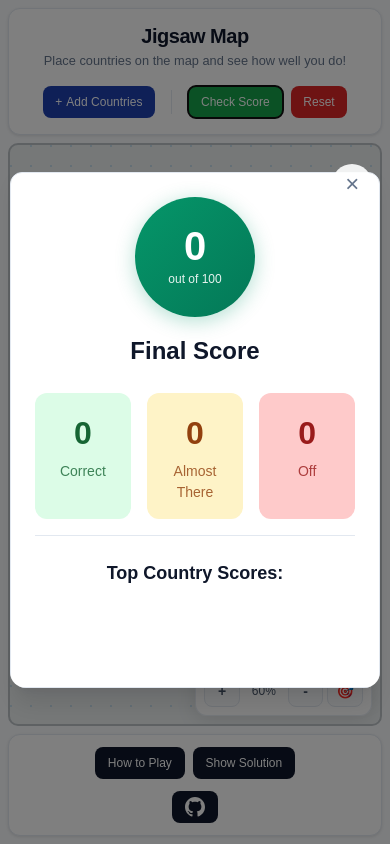
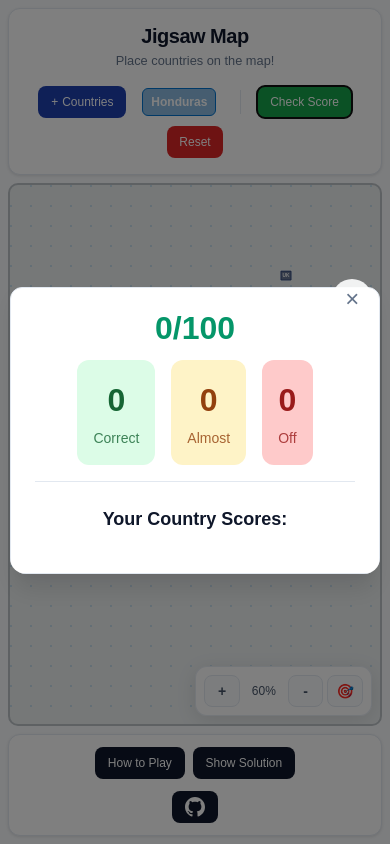
Before and after one commit to error-magnet/jigsaw-map, a React (Vite) app: page / in a window 390 px wide. Both pictures are taken after a click on the button "Check Score". Built offline with nearby package versions, Linux system fonts and the light colour scheme.

Commit message:
fixed drag on mobile

```diff
--- a/src/App.css
+++ b/src/App.css
@@ -160,6 +160,23 @@
   height: 24px;
   background-color: #e2e8f0;
   margin: 0 0.5rem;
+}
+
+/* Random Country Container */
+.random-country-container {
+  display: flex;
+  align-items: center;
+  margin: 0 0.5rem;
+}
+
+.country-block.header-country {
+  margin: 0;
+  cursor: grab;
+  font-size: 0.75rem;
+  padding: 0.25rem 0.5rem;
+  border-radius: 6px;
+  font-weight: 600;
+  white-space: nowrap;
 }
 
 .zoom-controls {
@@ -448,59 +465,29 @@
   margin-top: 1rem;
 }
 
-.total-score {
-  text-align: center;
+.score-summary {
   margin-bottom: 1.5rem;
   padding-bottom: 1rem;
   border-bottom: 1px solid #e2e8f0;
 }
 
-.score-circle {
-  width: 120px;
-  height: 120px;
-  border-radius: 50%;
-  background: linear-gradient(135deg, #059669, #047857);
+.score-header {
   display: flex;
-  flex-direction: column;
   align-items: center;
-  justify-content: center;
-  margin: 0 auto 1rem auto;
-  box-shadow: 0 4px 20px rgba(5, 150, 105, 0.3);
+  justify-content: space-between;
+  gap: 2rem;
 }
 
-.score-circle .score-number {
+.score-number-horizontal {
   font-size: 2.5rem;
   font-weight: 700;
-  color: white;
+  color: #059669;
   line-height: 1;
 }
 
-.score-circle .score-label {
-  font-size: 0.75rem;
-  color: rgba(255, 255, 255, 0.9);
-  font-weight: 500;
-  margin-top: 0.25rem;
-}
-
-.total-score h2 {
-  color: #0f172a;
-  margin: 0;
-  font-size: 1.5rem;
-  font-weight: 600;
-}
-
-.total-score p {
-  color: #64748b;
-  font-size: 1.125rem;
-  font-weight: 500;
-  margin: 0.5rem 0 0 0;
-}
-
-.performance-stats {
+.performance-stats-horizontal {
   display: flex;
-  justify-content: space-between;
-  gap: 1rem;
-  margin-top: 1.5rem;
+  gap: 1.5rem;
 }
 
 .stat-item {
@@ -888,6 +875,21 @@
     margin: 0;
   }
 
+  .score-header {
+    flex-direction: column;
+    gap: 1rem;
+    text-align: center;
+  }
+
+  .performance-stats-horizontal {
+    justify-content: center;
+    gap: 1rem;
+  }
+
+  .score-number-horizontal {
+    font-size: 2rem;
+  }
+
   .help-modal {
     min-width: 95vw;
     max-width: 95vw;
--- a/src/components/CountryBlock.jsx
+++ b/src/components/CountryBlock.jsx
@@ -129,14 +129,14 @@ const CountryBlock = ({ country, onPositionChange, isPlaced, position, index, on
 
   return (
     <div
-      className={`country-block ${isDragging ? 'dragging' : ''}`}
+      className={`country-block ${isDragging ? 'dragging' : ''} ${!isPlaced ? 'header-country' : ''}`}
       style={{
         backgroundColor: backgroundColor,
         borderColor: country.color,
         color: textColor,
         position: isPlaced ? 'absolute' : 'relative',
-        left: position?.x || 0,
-        top: position?.y || 0,
+        left: isPlaced ? (position?.x || 0) : 'auto',
+        top: isPlaced ? (position?.y || 0) : 'auto',
         cursor: 'grab'
       }}
       onMouseDown={handleStart}
--- a/src/components/GameBoard.jsx
+++ b/src/components/GameBoard.jsx
@@ -40,6 +40,7 @@ const GameBoard = () => {
   const [solutionShown, setSolutionShown] = useState(false);
   const [showHelpModal, setShowHelpModal] = useState(false);
   const [showCountriesModal, setShowCountriesModal] = useState(false);
+  const [currentRandomCountry, setCurrentRandomCountry] = useState(null);
 
   const handlePositionChange = (countryName, position) => {
     setUserPositions(prev => ({
@@ -76,6 +77,28 @@ const GameBoard = () => {
     });
     setUserPositions(solutionPositions);
     setSolutionShown(true);
+  };
+
+  const getRandomCountry = () => {
+    const unplacedCountries = countries.filter(country => !userPositions[country.name]);
+    if (unplacedCountries.length === 0) {
+      setCurrentRandomCountry(null);
+      return null;
+    }
+    const randomIndex = Math.floor(Math.random() * unplacedCountries.length);
+    const randomCountry = unplacedCountries[randomIndex];
+    setCurrentRandomCountry(randomCountry);
+    return randomCountry;
+  };
+
+  const handleRandomCountryPlace = () => {
+    if (currentRandomCountry) {
+      handlePositionChange(currentRandomCountry.name, { x: 120, y: 20 });
+      resetZoom();
+      window.scrollTo({ top: 0, behavior: 'smooth' });
+      // Get next random country
+      setTimeout(() => getRandomCountry(), 100);
+    }
   };
 
   // Helper function to get distance between two touches
@@ -207,12 +230,17 @@ const GameBoard = () => {
     }
   }, [isPanning, lastMousePos, lastTouchDistance, handleZoom, handlePan]);
 
+  // Initialize random country on component mount and when countries change
+  useEffect(() => {
+    getRandomCountry();
+  }, [userPositions]);
+
   return (
     <div className="game-container">
       <div className="game-header">
         <div className="header-content">
           <h1>Jigsaw Map</h1>
-          <p>Place countries on the map and see how well you do!</p>
+          <p>Place countries on the map!</p>
         </div>
 
         <div className="header-controls">
@@ -220,8 +248,26 @@ const GameBoard = () => {
             className="btn-countries"
             onClick={() => setShowCountriesModal(true)}
           >
-            <span className="plus-icon">+</span> Add Countries
+            <span className="plus-icon">+</span> Countries
           </button>
+          {currentRandomCountry && (
+            <div className="random-country-container">
+              <CountryBlock
+                country={currentRandomCountry}
+                onPositionChange={(countryName, position) => {
+                  handlePositionChange(countryName, position);
+                  resetZoom();
+                  window.scrollTo({ top: 0, behavior: 'smooth' });
+                  setTimeout(() => getRandomCountry(), 100);
+                }}
+                isPlaced={false}
+                position={null}
+                index={-1}
+                onPan={handlePan}
+                gameBoardRef={gameBoardRef}
+              />
+            </div>
+          )}
           <div className="button-separator"></div>
           {!solutionShown && (
             <button
--- a/src/components/ScoreDisplay.jsx
+++ b/src/components/ScoreDisplay.jsx
@@ -26,20 +26,17 @@ const ScoreDisplay = ({ score, showDetails = false }) => {
 
   return (
     <div className="score-display">
-      <div className="total-score">
-        <div className="score-circle">
-          <div className="score-number">{score.percentage}</div>
-          <div className="score-label">out of 100</div>
-        </div>
-        <h2>Final Score</h2>
-        <div className="performance-stats">
+      <div className="score-summary">
+        <div className="score-header">
+          <div className="score-number-horizontal">{score.percentage}/100</div>
+          <div className="performance-stats-horizontal">
             <div className="stat-item correct">
               <span className="stat-number">{categories.correct}</span>
               <span className="stat-label">Correct</span>
             </div>
             <div className="stat-item almost">
               <span className="stat-number">{categories.almostThere}</span>
-            <span className="stat-label">Almost There</span>
+              <span className="stat-label">Almost</span>
             </div>
             <div className="stat-item off">
               <span className="stat-number">{categories.off}</span>
@@ -47,11 +44,12 @@ const ScoreDisplay = ({ score, showDetails = false }) => {
             </div>
           </div>
         </div>
+      </div>
 
       {showDetails && (
         <div className="individual-scores">
-          <h3>Top Country Scores:</h3>
-          <div className="scores-columns">
+          <h3>Your Country Scores:</h3>
+          <div className="scores-grid">
             {Object.entries(score.individualScores)
               .filter(([country, countryScore]) => {
                 // Only show countries that user actually placed (exclude initial countries and unplaced)
@@ -59,12 +57,11 @@ const ScoreDisplay = ({ score, showDetails = false }) => {
                 return !isInitial && countryScore > 0;
               })
               .sort(([,a], [,b]) => b - a) // Sort by score (highest first)
-              .slice(0, 6) // Show top 6 countries
               .map(([country, countryScore]) => {
                 return (
                   <div key={country} className="country-score">
                     <span className="country-name">
-                      {country}:
+                      {country}
                     </span>
                     <span className="country-points">{countryScore}/100</span>
                   </div>
```
Lines whose indentation alone changed are shown as unchanged.
